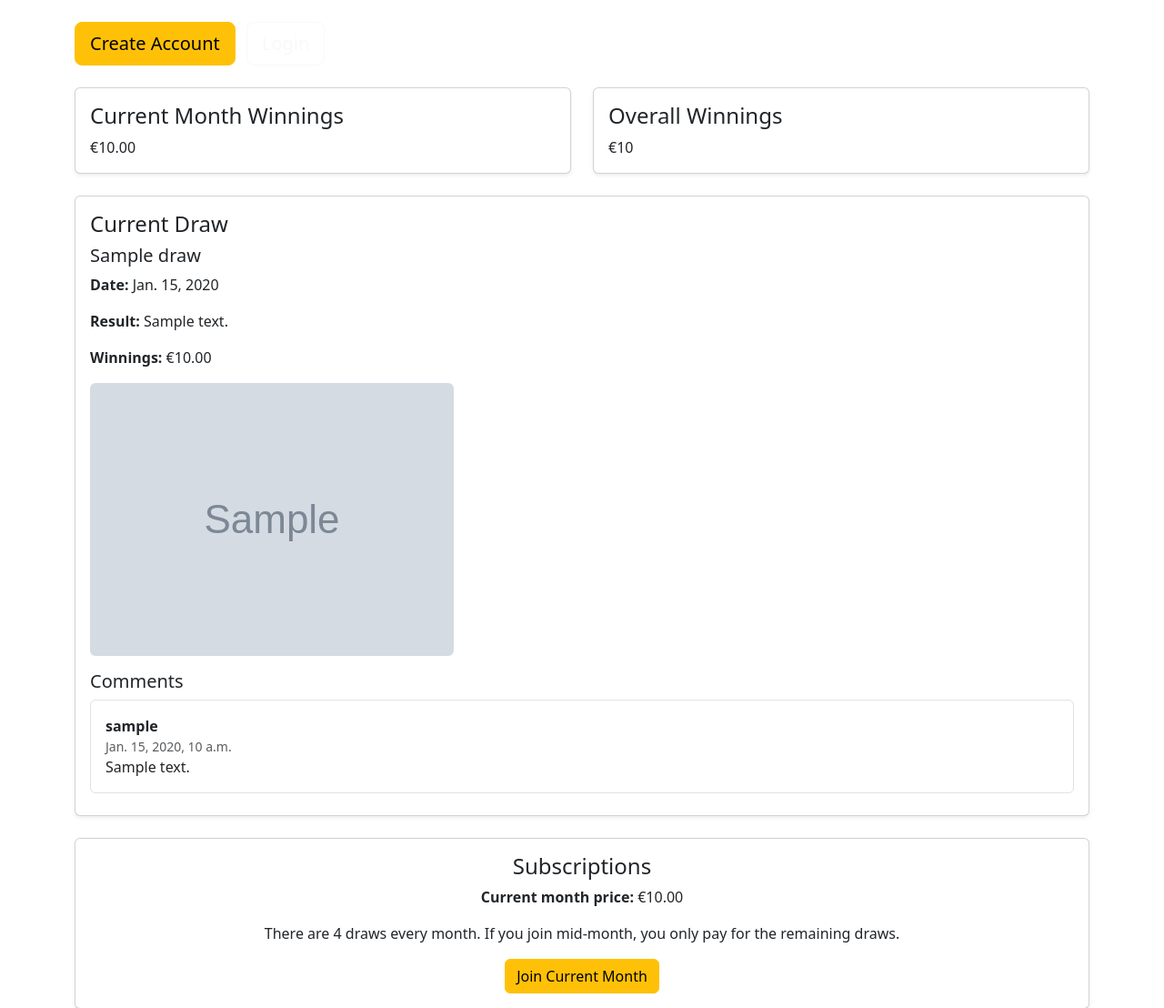
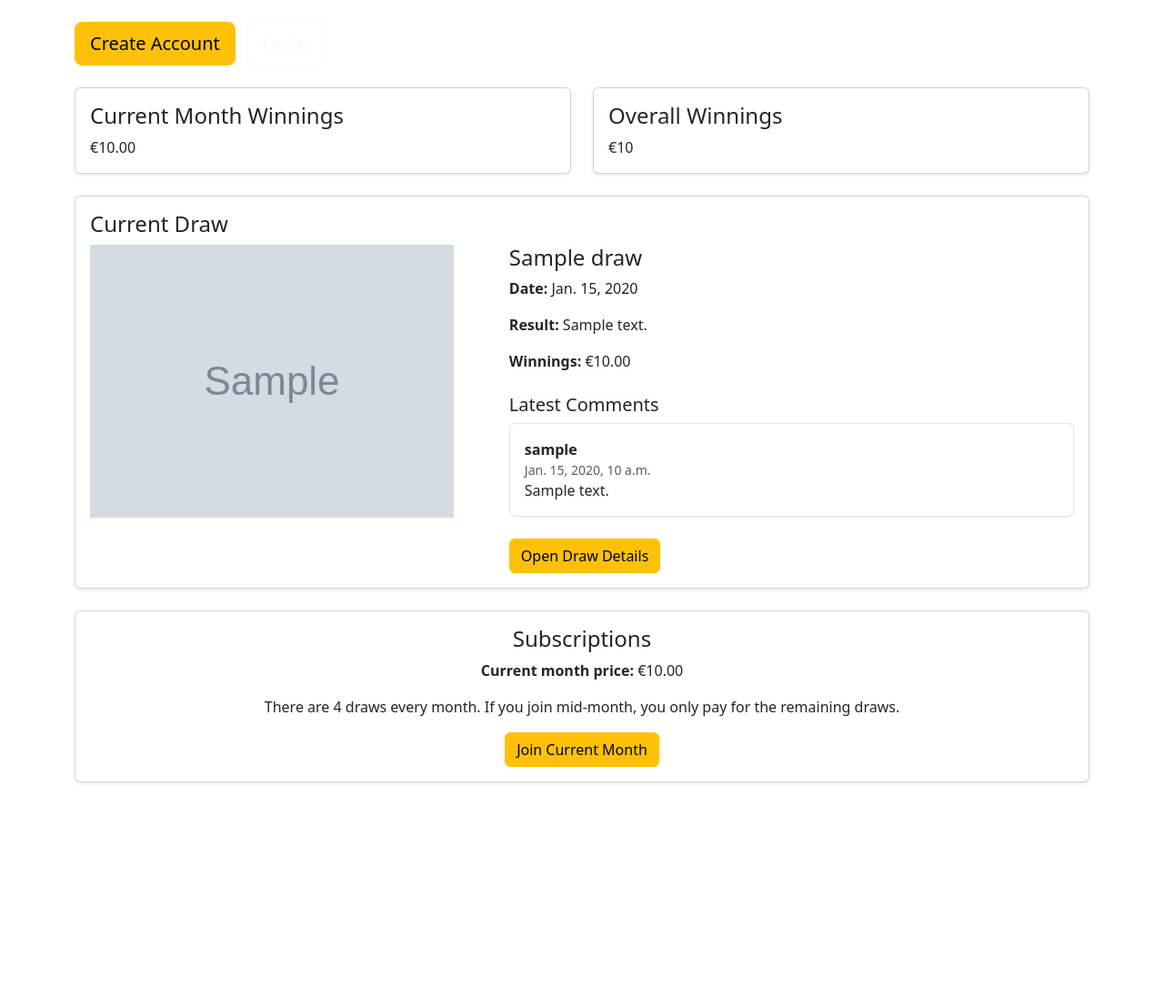
Before and after one commit to EmcioN/Midas-lotto, a Django app: page / in a window 1280 px wide. Shown: the part 56-1164 px from the top of the page at 91% size. After the commit the page ends 917 px from the top, so only its background shows below. Run offline with Django 5.2, Linux system fonts and the light colour scheme; tables that the repository leaves empty hold one stand-in row (values such as "Sample post"); grey boxes marked "Sample" are stand-in pictures.

Commit message:
Redesign homepage current draw section with cleaner layout

```diff
--- a/core/templates/core/home.html
+++ b/core/templates/core/home.html
@@ -38,24 +38,28 @@
 
 <section class="card shadow-sm mb-4">
     <div class="card-body">
-        <h2 class="h4">Current Draw</h2>
+        <h2 class="section-title h4">Current Draw</h2>
 
         {% if current_draw %}
-            <h3 class="h5">{{ current_draw.title }}</h3>
+            <div class="row g-4 align-items-start">
+                <div class="col-md-5">
+                    {% if current_draw.images.first %}
+                        <img src="{{ current_draw.images.first.image.url }}" class="draw-image" alt="{{ current_draw.title }}">
+                    {% else %}
+                        <div class="border rounded p-5 bg-dark text-center">
+                            No image added yet
+                        </div>
+                    {% endif %}
+                </div>
+
+                <div class="col-md-7">
+                    <h3 class="h4">{{ current_draw.title }}</h3>
                     <p><strong>Date:</strong> {{ current_draw.draw_date }}</p>
                     <p><strong>Result:</strong> {{ current_draw.result_text|default:"No result added yet." }}</p>
                     <p><strong>Winnings:</strong> €{{ current_draw.winnings_amount }}</p>
 
-            {% if current_draw.images.first %}
-                <img src="{{ current_draw.images.first.image.url }}" class="img-fluid rounded mb-3" alt="{{ current_draw.title }}">
-            {% else %}
-                <div class="border rounded p-4 bg-light text-center mb-3">
-                    Image placeholder for current draw
-                </div>
-            {% endif %}
-
-            <h3 class="h5">Comments</h3>
-            {% for comment in current_draw.comments.all %}
+                    <h4 class="h5 mt-4">Latest Comments</h4>
+                    {% for comment in current_draw.comments.all|slice:":3" %}
                         <div class="border rounded p-3 mb-2">
                             <strong>{{ comment.user.username }}</strong>
                             <small class="text-muted d-block">{{ comment.created_at }}</small>
@@ -64,6 +68,10 @@
                     {% empty %}
                         <p class="text-muted mb-0">No comments yet.</p>
                     {% endfor %}
+
+                    <a href="{% url 'draw_detail' current_draw.id %}" class="btn btn-warning mt-3">Open Draw Details</a>
+                </div>
+            </div>
         {% else %}
             <p class="mb-0">No current draw has been selected yet.</p>
         {% endif %}
```
Lines whose indentation alone changed are shown as unchanged.
